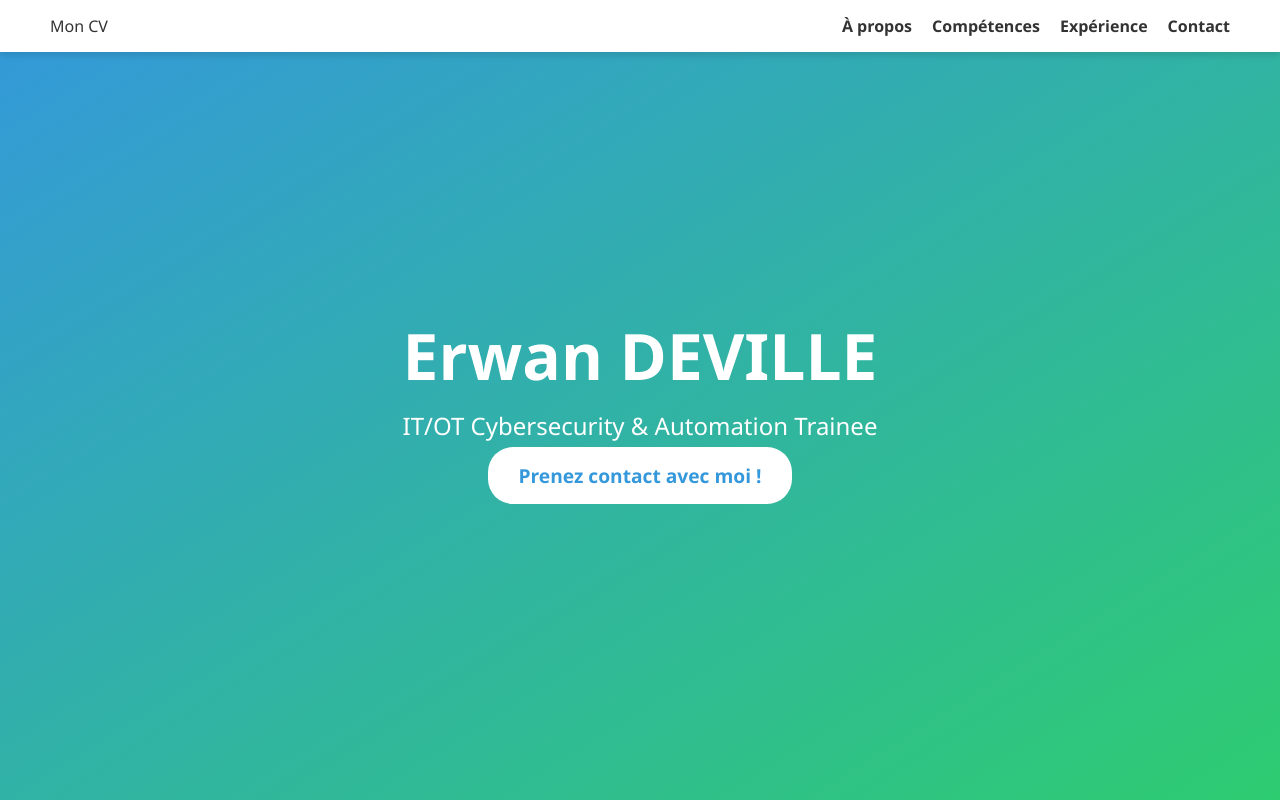
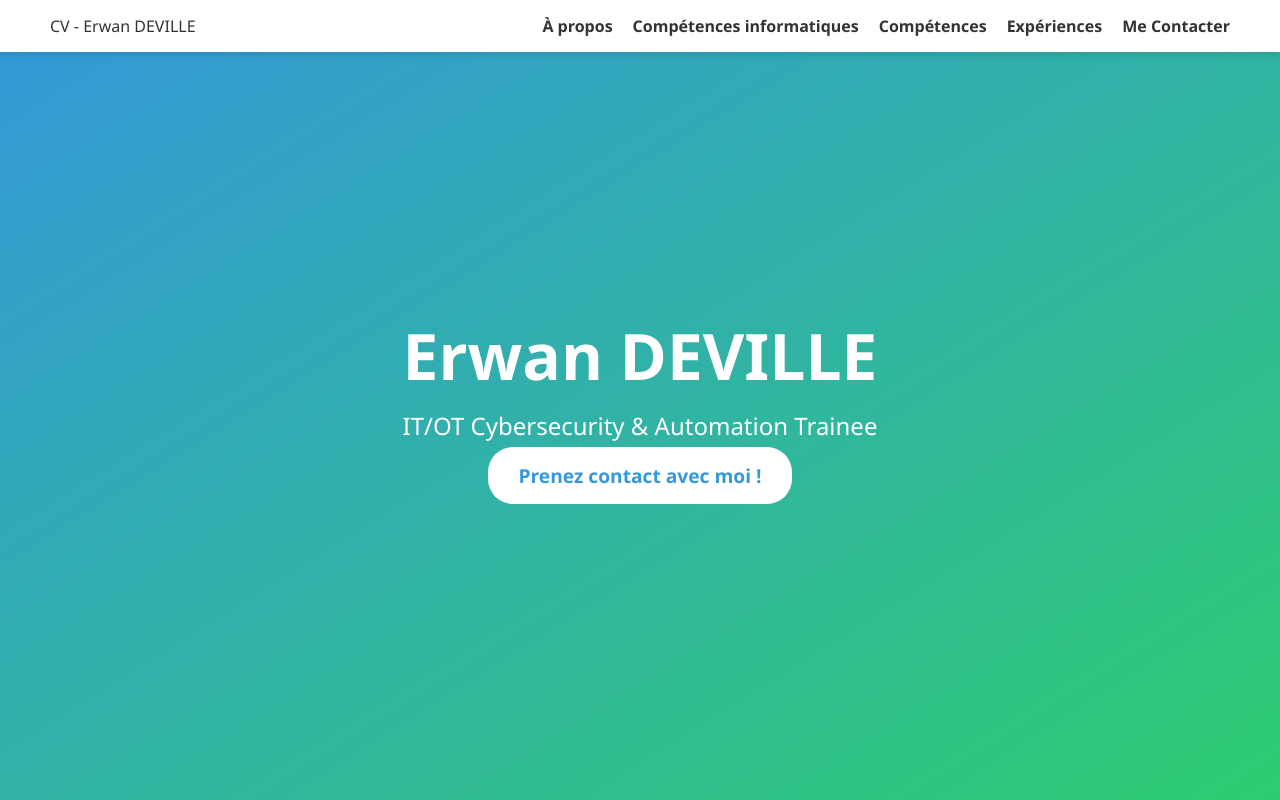
Before and after one commit to vRxspct/sio1, a plain HTML site: page index.html in a window 1280 px wide. Shown: the top 800 px of the page. Drawn offline with Linux system fonts and the light colour scheme; a script that the page names is missing.

Commit message:
Commit 6

```diff
--- a/index.html
+++ b/index.html
@@ -3,19 +3,20 @@
 <head>
     <meta charset="UTF-8">
     <meta name="viewport" content="width=device-width, initial-scale=1.0">
-    <title>CV - Erwan DEVILLE</title>
+    <title>CV de Erwan DEVILLE - Projet BTS SIO 2024</title>
     <link rel="stylesheet" href="style.css">
     <script defer src="script.js"></script>
 </head>
 <body>
     <!-- Barre de navigation -->
     <nav class="navbar">
-        <div class="logo">Mon CV</div>
+        <div class="logo">CV - Erwan DEVILLE</div>
         <ul class="nav-links">
             <li><a href="#about">À propos</a></li>
-            <li><a href="#skills">Compétences</a></li>
-            <li><a href="#experience">Expérience</a></li>
-            <li><a href="#contact">Contact</a></li>
+            <li><a href="#skills">Compétences informatiques</a></li>
+            <li><a href="#skills_2">Compétences</a></li>
+            <li><a href="#experience">Expériences</a></li>
+            <li><a href="#contact">Me Contacter</a></li>
         </ul>
     </nav>
 
@@ -69,7 +70,7 @@
     </section>
 
      <!-- Compétences -->
-     <section id="skills" class="section">
+     <section id="skills_2" class="section">
         <h2>Compétences</h2>
         <div class="skills-grid">
             <div class="skill-card">
```
